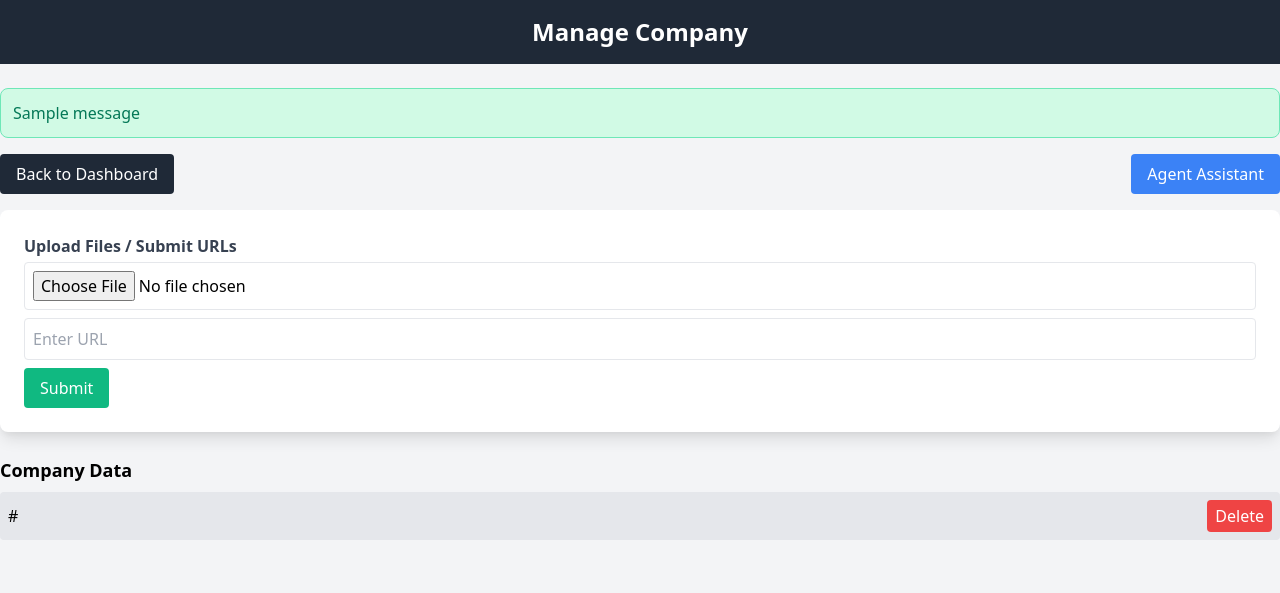
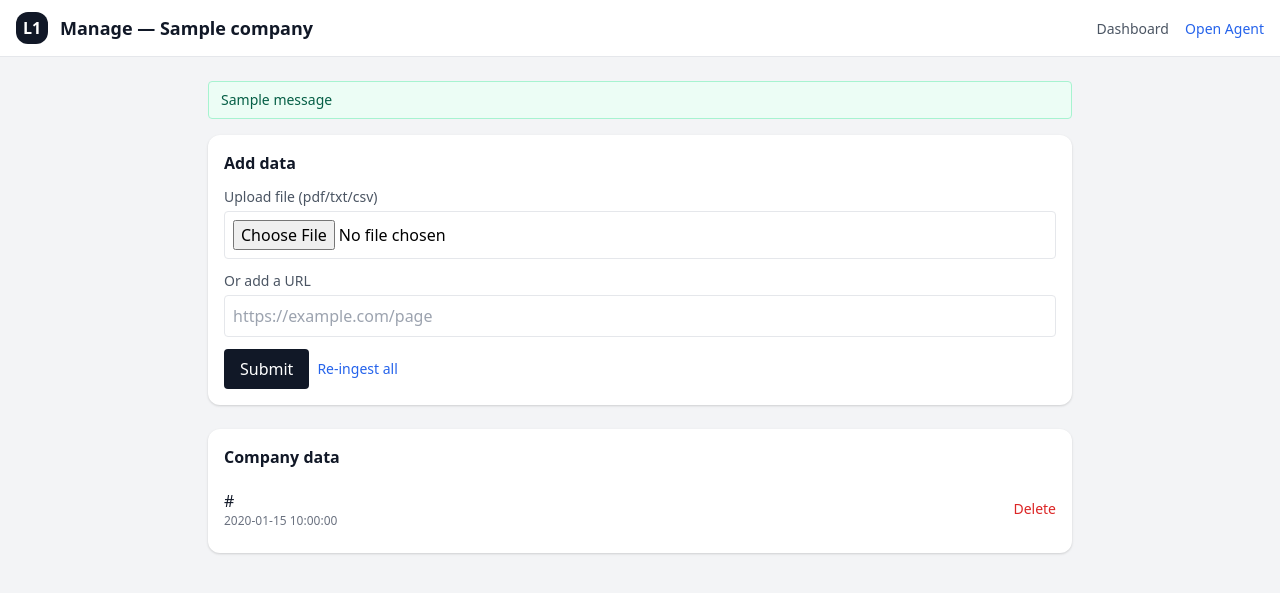
Before and after one commit to rylayton1-netizen/L1-Jarvis, a Flask app: page /manage/1 in a window 1280 px wide. Shown: the top 593 px of the page. Run offline with Flask 3, Linux system fonts and the light colour scheme; the visitor is signed in with stand-in values (Sample User, id 1); tables that the repository leaves empty hold one stand-in row (values such as "Sample post"); one stand-in notice (Sample message) is shown; parts of the project's set-up code (start-up, migrations or seed data) failed here and were passed over; some libraries are stand-ins or nearby versions.

Commit message:
delete should work

```diff
--- a/app.py
+++ b/app.py
@@ -384,6 +384,40 @@ def reingest(company_id: int):
     return redirect(url_for("manage", company_id=company_id))
 
 
+@app.route("/delete_entry/<int:entry_id>", methods=["GET"])
+def delete_entry(entry_id: int):
+    # must be logged in
+    if "user_id" not in session:
+        return redirect(url_for("login"))
+
+    try:
+        entry = CompanyData.query.get_or_404(entry_id)
+        company_id = entry.company_id  # remember before deleting
+
+        # delete the uploaded file from disk if present
+        if entry.filename:
+            try:
+                path = os.path.join(app.config["UPLOAD_FOLDER"], entry.filename)
+                if os.path.exists(path):
+                    os.remove(path)
+            except (FileNotFoundError, PermissionError):
+                pass
+
+        # delete the DB row
+        db.session.delete(entry)
+        db.session.commit()
+        flash("Entry deleted", "success")
+
+        # go back to the company's manage page
+        return redirect(url_for("manage", company_id=company_id))
+
+    except Exception as e:
+        app.logger.error(f"Delete entry error: {e}")
+        flash("Failed to delete entry.", "error")
+        # if something goes wrong, fall back to dashboard
+        return redirect(url_for("dashboard"))
+
+
 @app.route("/agent/<int:company_id>")
 def agent(company_id: int):
     if "user_id" not in session:
--- a/templates/manage.html
+++ b/templates/manage.html
@@ -1,65 +1,76 @@
 <!DOCTYPE html>
 <html lang="en">
 <head>
-    <meta charset="UTF-8">
-    <meta name="viewport" content="width=device-width, initial-scale=1.0">
-    <title>Manage Company</title>
-    <link href="https://cdn.jsdelivr.net/npm/tailwindcss@2.2.19/dist/tailwind.min.css" rel="stylesheet">
-    <style>
-        .fade-in { animation: fadeIn 0.5s ease-in; }
-        @keyframes fadeIn { from { opacity: 0; transform: translateY(-10px); } to { opacity: 1; transform: translateY(0); } }
-        .loading::after {
-            content: '';
-            display: inline-block;
-            width: 1em;
-            text-align: left;
-            animation: dots 1s steps(5, end) infinite;
-        }
-        @keyframes dots {
-            0%, 20% { content: ''; }
-            40% { content: '.'; }
-            60% { content: '..'; }
-            80%, 100% { content: '...'; }
-        }
-    </style>
+  <meta charset="UTF-8" />
+  <meta name="viewport" content="width=device-width, initial-scale=1.0"/>
+  <title>Manage Company — {{ company.name }}</title>
+  <link href="https://cdn.jsdelivr.net/npm/tailwindcss@2.2.19/dist/tailwind.min.css" rel="stylesheet"/>
 </head>
 <body class="bg-gray-100">
-    <header class="bg-gray-800 text-white py-4 text-center text-2xl font-bold">Manage Company</header>
-    <div class="container mx-auto mt-6">
-        {% with messages = get_flashed_messages(category_filter=["success", "error"]) %}
-            {% if messages %}
-                <div class="bg-green-100 text-green-700 p-3 mb-4 rounded-lg border border-green-300">
-                    {{ messages[0] }}
-                </div>
-            {% endif %}
-        {% endwith %}
-        <div class="flex justify-between mb-4">
-            <a href="{{ url_for('dashboard') }}" class="bg-gray-800 text-white px-4 py-2 rounded hover:bg-gray-900 transition duration-200">Back to Dashboard</a>
-            <a href="{{ url_for('agent', company_id=company.id) }}" class="bg-blue-500 text-white px-4 py-2 rounded hover:bg-blue-600 transition duration-200">Agent Assistant</a>
+  <header class="bg-white border-b px-4 py-3 flex items-center justify-between">
+    <div class="flex items-center space-x-3">
+      <div class="w-8 h-8 rounded-xl bg-gray-900 text-white flex items-center justify-center font-bold">L1</div>
+      <h1 class="text-lg font-semibold text-gray-900">Manage — {{ company.name }}</h1>
+    </div>
+    <nav class="space-x-3">
+      <a class="text-sm text-gray-600 hover:text-gray-800" href="{{ url_for('dashboard') }}">Dashboard</a>
+      <a class="text-sm text-blue-600 hover:underline" href="{{ url_for('agent', company_id=company.id) }}">Open Agent</a>
+    </nav>
+  </header>
+
+  <main class="max-w-4xl mx-auto px-4 py-6">
+    {% with messages = get_flashed_messages(with_categories=true) %}
+      {% if messages %}
+        <div class="space-y-2 mb-4">
+          {% for category, msg in messages %}
+            <div class="px-3 py-2 rounded text-sm
+                        {% if category == 'success' %} bg-green-50 text-green-800 border border-green-200
+                        {% elif category == 'error' %} bg-red-50 text-red-700 border border-red-200
+                        {% else %} bg-gray-50 text-gray-800 border border-gray-200 {% endif %}">
+              {{ msg }}
+            </div>
+          {% endfor %}
         </div>
-        <div class="bg-white p-6 rounded-lg shadow-lg space-y-4 fade-in">
-            <form action="{{ url_for('manage', company_id=company.id) }}" method="POST" enctype="multipart/form-data" onsubmit="showLoading()">
-                <label class="block font-semibold mb-1 text-gray-700">Upload Files / Submit URLs</label>
-                <input type="file" name="file" class="mb-2 w-full p-2 border rounded focus:outline-none focus:ring-2 focus:ring-green-500 transition">
-                <input type="text" name="url" placeholder="Enter URL" class="w-full p-2 border rounded mb-2 focus:outline-none focus:ring-2 focus:ring-green-500 transition">
-                <button type="submit" class="bg-green-500 text-white px-4 py-2 rounded hover:bg-green-600 transition duration-200">Submit</button>
-            </form>
-            <div id="loading" class="hidden text-center text-blue-500 loading">Submitting</div>
+      {% endif %}
+    {% endwith %}
+
+    <section class="bg-white p-4 rounded-xl shadow mb-6">
+      <h2 class="font-semibold text-gray-900 mb-3">Add data</h2>
+      <form class="space-y-3" method="POST" enctype="multipart/form-data" action="{{ url_for('manage', company_id=company.id) }}">
+        <div>
+          <label class="block text-sm text-gray-600 mb-1">Upload file (pdf/txt/csv)</label>
+          <input class="w-full border rounded p-2" type="file" name="file" />
         </div>
-        <div class="mt-6 space-y-2">
-            <h2 class="font-bold text-lg">Company Data</h2>
-            {% for item in data %}
-            <div class="bg-gray-200 p-2 rounded flex justify-between items-center hover:bg-gray-300 transition fade-in">
-                <span>{{ item.name_or_url }}</span>
-                <a href="{{ url_for('delete_entry', entry_id=item.id) }}" class="bg-red-500 text-white px-2 py-1 rounded hover:bg-red-600 transition">Delete</a>
-            </div>
-            {% endfor %}
+        <div>
+          <label class="block text-sm text-gray-600 mb-1">Or add a URL</label>
+          <input class="w-full border rounded p-2" type="url" name="url" placeholder="https://example.com/page"/>
         </div>
-    </div>
-    <script>
-        function showLoading() {
-            document.getElementById('loading').classList.remove('hidden');
-        }
-    </script>
+        <div class="flex items-center gap-2">
+          <button class="bg-gray-900 text-white px-4 py-2 rounded hover:bg-gray-800" type="submit">Submit</button>
+          <a class="text-sm text-blue-600 hover:underline" href="{{ url_for('reingest', company_id=company.id) }}">Re-ingest all</a>
+        </div>
+      </form>
+    </section>
+
+    <section class="bg-white p-4 rounded-xl shadow">
+      <h2 class="font-semibold text-gray-900 mb-3">Company data</h2>
+      {% if data %}
+        <ul class="divide-y">
+          {% for item in data %}
+            <li class="py-2 flex items-center justify-between">
+              <div class="truncate">
+                <div class="text-gray-900 truncate">{{ item.name_or_url or item.filename }}</div>
+                <div class="text-xs text-gray-500">{{ item.created_at }}</div>
+              </div>
+              <a class="text-sm text-red-600 hover:underline"
+                 href="{{ url_for('delete_entry', entry_id=item.id) }}">Delete</a>
+            </li>
+          {% endfor %}
+        </ul>
+      {% else %}
+        <p class="text-sm text-gray-500">No data yet.</p>
+      {% endif %}
+    </section>
+  </main>
 </body>
 </html>
```
